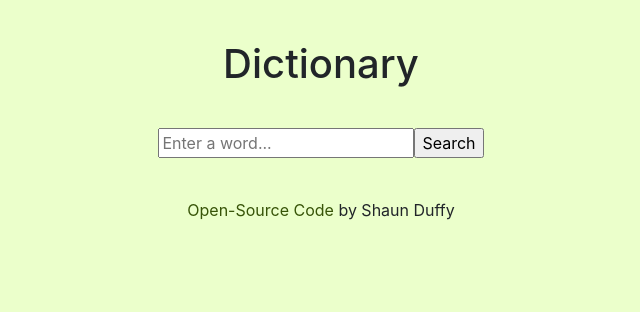
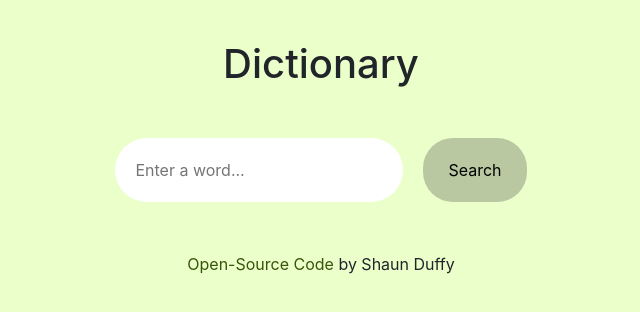
Before and after one commit to duffy28/dictionary-app, a React (Create React App) app: page / in a window 1280 px wide. Shown: the top 312 px of the page, without its empty margins (319-959 px from the left). Built offline with nearby package versions, Linux system fonts and the light colour scheme.

Commit message:
Changes to styling

```diff
--- a/src/Dictionary.css
+++ b/src/Dictionary.css
@@ -9,3 +9,17 @@ a {
 a:hover {
   color: rgb(97, 148, 15);
 }
+
+.search-bar {
+  margin: 10px;
+  padding: 20px;
+  border: 1px transparent;
+  border-radius: 40px;
+}
+.search-bttn {
+  margin: 10px;
+  padding: 20px 25px;
+  border: 1px transparent;
+  border-radius: 30px;
+  background-color: rgb(185, 200, 160);
+}
--- a/src/Dictionary.js
+++ b/src/Dictionary.js
@@ -26,8 +26,13 @@ export default function Dictionary() {
   return (
     <div>
       <form onSubmit={search}>
-        <input type="search" placeholder="Enter a word..." onChange={getWord} />
-        <input type="submit" value="Search" />
+        <input
+          className="search-bar"
+          type="search"
+          placeholder="Enter a word..."
+          onChange={getWord}
+        />
+        <input className="search-bttn" type="submit" value="Search" />
       </form>
       <SearchResults data={results} />
     </div>
--- a/src/SearchResults.css
+++ b/src/SearchResults.css
@@ -2,7 +2,7 @@
   background: rgb(253, 255, 249);
   padding: 20px;
   border-radius: 10px;
-  width: 85%;
+  width: 75%;
   margin: 40px auto;
   box-shadow: 5px 5px 5px rgba(26, 41, 4, 0.3);
 }
```
